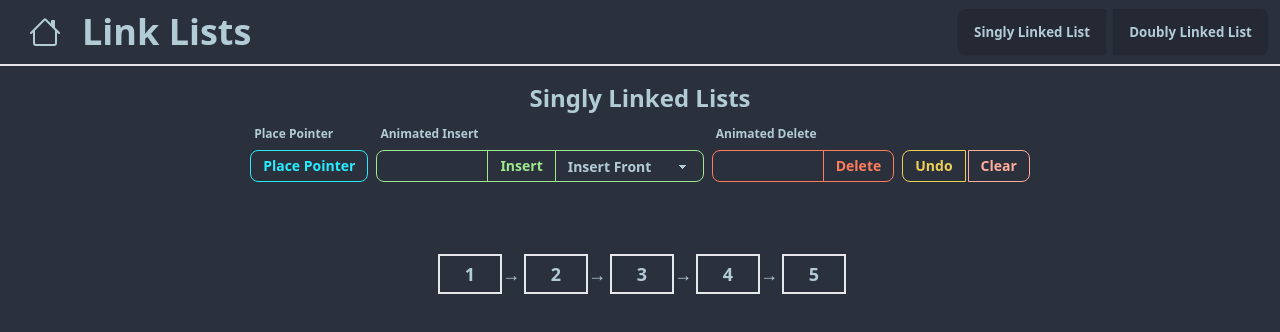
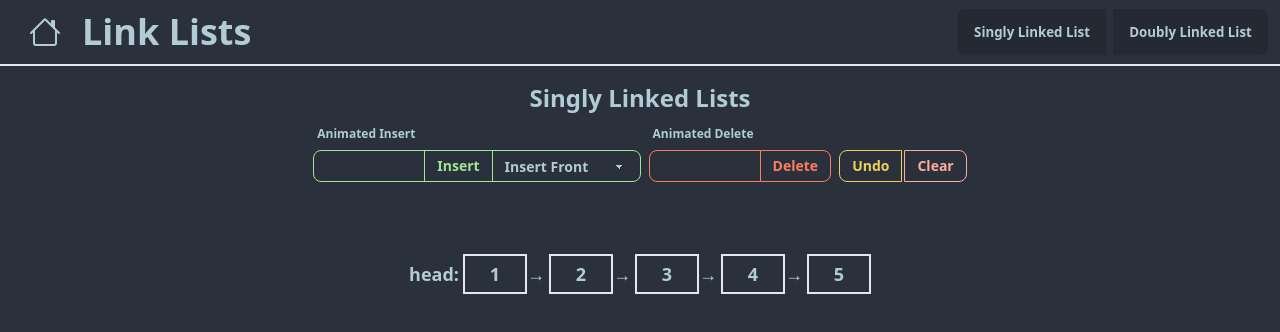
Before and after one commit to alexespejo/dsa-visualizer, a Svelte app: page /linklist/singly in a window 1280 px wide. Shown: the top 332 px of the page. Built offline with nearby package versions, Linux system fonts and the light colour scheme.

Commit message:
linklist stuff

```diff
--- a/src/routes/LinkList/SinglyLinked.svelte
+++ b/src/routes/LinkList/SinglyLinked.svelte
@@ -100,15 +100,21 @@
   marker = null;
   const interval = setInterval(remove, 250);
  }
+
+ function undo() {
+  let temp = [...list];
+  list = [...prevList];
+  prevList = temp;
+ }
 </script>
 
 <Layout dataStructure="LL">
  <Controls title="Singly Linked Lists">
   <!-- Place a pointer -->
-  <FormControl>
+  <!-- <FormControl>
    <Label>Place Pointer</Label>
    <Button color="info">Place Pointer</Button>
-  </FormControl>
+  </FormControl> -->
 
   <!-- Insert an Item -->
   <FormControl>
@@ -151,7 +157,7 @@
   <FormControl>
    <HiddenLabel />
    <Join classList="space-x-0.5">
-    <Button color="warning">Undo</Button>
+    <Button color="warning" on:click={undo}>Undo</Button>
     <Button color="error">Clear</Button>
    </Join>
   </FormControl>
@@ -159,7 +165,7 @@
 
  <Visualize>
   <div
-   class="flex flex-wrap justify-center font-bold text-lg items-center mt-10"
+   class="flex flex-wrap justify-center font-bold text-lg items-center mt-10 h-fit"
   >
    {#each list as item, index}
     <div class="flex flex-col items-center justify-center">
@@ -169,6 +175,9 @@
       &nbsp;
      {/if}
      <div class="flex items-center">
+      {#if index === 0}
+       head:
+      {/if}
       <div class="border-2 w-16 h-10 flex items-center justify-center ml-1">
        <div class={`flex items-center`}>
         {item}
```
